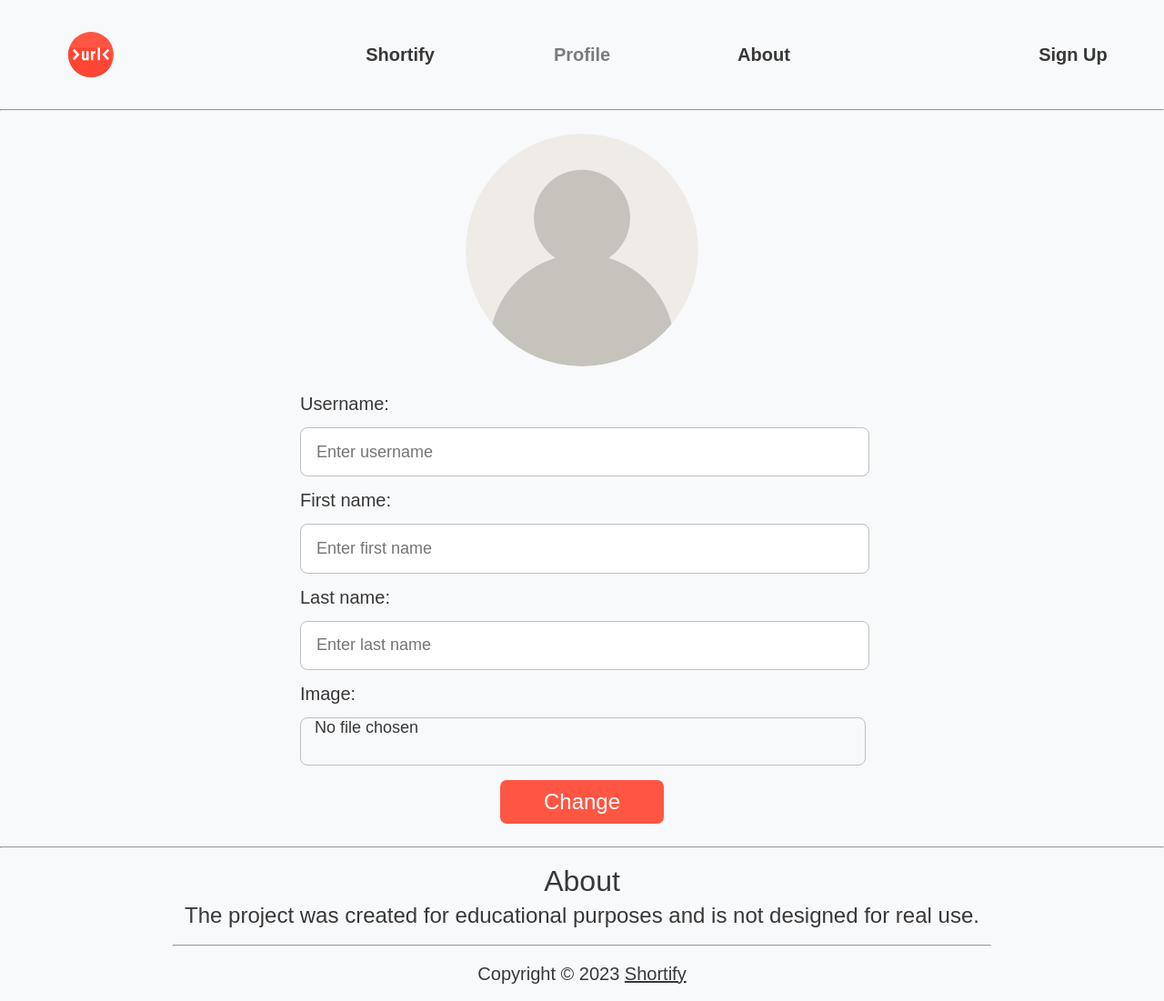
After one commit to FCTL3314/Shortify, a Flask app: template app/templates/users/profile.html in a window 1280 px wide. The commit adds this page. Shown: the whole page at 91% size. Run offline with Flask 3, Linux system fonts and the light colour scheme; the template is opened without the code that fills it: values that come from a table or form of the project are taken from there, others are empty.

Commit message:
Added a profile for users, the ability to change user data, upload profile images. Some logic is moved to the model.

```diff
--- a/app/__init__.py
+++ b/app/__init__.py
@@ -1,6 +1,6 @@
-from flask import Flask
+from flask import Flask, send_from_directory
 
-from app.extensions import bcrypt, db, login_manager
+from app.extensions import bcrypt, db, login_manager, migrate
 from app.main.controllers import bp as main_bp
 from app.users.controllers import bp as users_bp
 from config import Config
@@ -11,10 +11,17 @@ def create_app(config_class=Config):
     app.config.from_object(config_class)
 
     db.init_app(app)
+    migrate.init_app(app, db, render_as_batch=True)
+
     bcrypt.init_app(app)
+
     login_manager.init_app(app)
 
     app.register_blueprint(main_bp)
     app.register_blueprint(users_bp, url_prefix='/users')
 
+    @app.route('/media/<filename>/')
+    def media(filename):
+        return send_from_directory(Config.UPLOAD_FOLDER, filename)
+
     return app
--- a/app/extensions.py
+++ b/app/extensions.py
@@ -1,8 +1,21 @@
 from flask_bcrypt import Bcrypt
 from flask_login import LoginManager
+from flask_migrate import Migrate
 from flask_sqlalchemy import SQLAlchemy
+from sqlalchemy import MetaData
 
-db = SQLAlchemy()
+naming_convention = {
+    "ix": 'ix_%(column_0_label)s',
+    "uq": "uq_%(table_name)s_%(column_0_name)s",
+    "ck": "ck_%(table_name)s_%(column_0_name)s",
+    "fk": "fk_%(table_name)s_%(column_0_name)s_%(referred_table_name)s",
+    "pk": "pk_%(table_name)s"
+}
+
+metadata = MetaData(naming_convention=naming_convention)
+
+db = SQLAlchemy(metadata=metadata)
+migrate = Migrate()
 
 bcrypt = Bcrypt()
 
--- a/app/main/models.py
+++ b/app/main/models.py
@@ -28,5 +28,9 @@ class Url(db.Model):
 
         return short_url
 
+    def increase_visits(self):
+        self.visits += 1
+        db.session.commit()
+
     def __repr__(self):
         return f'{self.short_url} | {self.visits}'
--- a/app/static/css/style.css
+++ b/app/static/css/style.css
@@ -21,10 +21,6 @@ body {
 
 .d-flex {
     display: flex;
-}
-
-.vh-100 {
-    min-height: 100vh;
 }
 
 .mr-auto {
@@ -92,7 +88,14 @@ body {
     color: var(--active-interactive);
 }
 
+.container {
+    margin: 0 auto 0 auto;
+    width: 1440px;
+    background-color: var(--bg-main);
+}
+
 .container-center {
+    min-height: 100vh;
     width: 100%;
     display: flex;
     align-items: center;
@@ -122,12 +125,20 @@ body {
     transition-duration: 0.05s;
 }
 
+.input::file-selector-button {
+    display: none;
+}
+
 .input:focus {
     outline: 0.15em solid var(--active);
 }
 
 .input--auth {
     margin: 10px 0 0;
+}
+
+.input--profile {
+    margin: 16px 0 0;
 }
 
 .btn:hover,
@@ -166,6 +177,10 @@ body {
     transition-duration: 0.1s;
 }
 
+.header__item--disabled {
+    opacity: 0.65;
+}
+
 .header__text {
     text-align: center;
     line-height: 30px;
@@ -178,12 +193,12 @@ body {
     transition-duration: 0.1s;
 }
 
+.header__link:hover {
+    font-size: 22px;
+}
+
 .header__logout:hover {
     color: var(--danger);
-}
-
-.header__link:hover {
-    font-size: 22px;
 }
 
 .header__link:hover .header-item::after,
@@ -194,7 +209,7 @@ body {
 .shortener {
     display: flex;
     justify-content: center;
-    margin: 45px 0 0;
+    padding: 45px 0 0;
 }
 
 .shortener-wrp {
@@ -223,7 +238,7 @@ body {
 .about {
     display: flex;
     justify-content: center;
-    margin: 80px 0 0;
+    margin: 45px 0 0;
 }
 
 .about-wrp {
@@ -244,7 +259,7 @@ body {
 .cards {
     display: flex;
     justify-content: center;
-    margin: 60px 0;
+    padding: 60px 0;
 }
 
 .cards-wrp {
@@ -318,6 +333,40 @@ body {
 
 .footer__link {
     color: inherit;
+}
+
+.profile-wrp {
+    max-width: 800px;
+    text-align: center;
+    margin: 25px auto;
+}
+
+.profile-form-wrp {
+    text-align: start;
+    display: flex;
+    justify-content: center;
+}
+
+.profile-img {
+    object-fit: cover;
+    border-radius: 50%;
+}
+
+.profile-form {
+    width: 620px;
+}
+
+.profile__username {
+    font-size: 40px;
+    font-weight: 700;
+    margin: 12px 0 0 0;
+}
+
+.btn--profile {
+    color: #FFF;
+    font-size: 24px;
+    width: 7.5em;
+    height: 2em;
 }
 
 .form-wrp {
--- a/app/templates/base.html
+++ b/app/templates/base.html
@@ -15,18 +15,28 @@
   <ul class="d-flex">
     <li>
       <a class="header__link" href="{{ url_for('main.index') }}">
-        <div class="header-item header-item--active">
+        <div class="header-item {% if request.endpoint == 'main.index' %} header-item--active {% endif %}">
           <span class="header__text">Shortify</span>
         </div>
       </a>
     </li>
-    <li>
-      <a class="header__link" href="#">
-        <div class="header-item">
-          <span class="header__text">Profile</span>
-        </div>
-      </a>
-    </li>
+    {% if user.is_authenticated %}
+      <li>
+        <a class="header__link" href="{{ url_for('users.profile', slug=user.slug) }}">
+          <div class="header-item {% if request.endpoint == 'users.profile' %} header-item--active {% endif %}">
+            <span class="header__text">Profile</span>
+          </div>
+        </a>
+      </li>
+    {% else %}
+      <li>
+        <a class="header__link">
+          <div class="header-item header__item--disabled">
+            <span class="header__text">Profile</span>
+          </div>
+        </a>
+      </li>
+    {% endif %}
     <li>
       <a class="header__link" href="#footer">
         <div class="header-item">
--- a/app/templates/users/base.html
+++ b/app/templates/users/base.html
@@ -8,7 +8,7 @@
   <title>{% block title %} Shortify {% endblock %}</title>
 </head>
 <body>
-<div class="container-center bg-secondary vh-100">
+<div class="container-center bg-secondary">
   <div class="form-wrp">
     {% block form %} {% endblock %}
   </div>
--- /dev/null
+++ b/app/templates/users/profile.html
@@ -0,0 +1,70 @@
+{% extends 'base.html' %}
+
+
+{% block content %}
+    <div class="profile-wrp">
+      {% if user.image %}
+        <img class="profile-img" src="{{ url_for('media', filename=user.image) }}" alt="user_image" height="256"
+             width="256">
+      {% else %}
+        <img class="profile-img" src="{{ url_for('static', filename='img/default_user_image.png') }}" alt="user_image"
+             height="256"
+             width="256">
+      {% endif %}
+      <h3 class="profile__username">{{ user.username }}</h3>
+      {% if get_flashed_messages() %}
+        <div class="flash flash--active">
+          {% for message in get_flashed_messages() %}
+            <div class="flash-content">
+              <p class="flash__text">{{ message }}</p>
+            </div>
+          {% endfor %}
+        </div>
+      {% elif form.errors %}
+        <div class="flash flash--active">
+          <div class="flash-content">
+            {% for field, errors in form.errors.items() %}
+              {% for error in errors %}
+                <p class="flash__text"><span class="flash__bold">{{ field|capitalize }}: </span>{{ error }}</p>
+              {% endfor %}
+            {% endfor %}
+          </div>
+        </div>
+      {% endif %}
+      <div class="profile-form-wrp">
+        <form class="profile-form" action="{{ url_for('users.profile', slug=user.slug) }}" method="post"
+              enctype="multipart/form-data">
+
+          {{ form.hidden_tag() }}
+
+          <div class="input-group">
+            <label for="{{ form.username.id }}">Username:</label>
+            {{ form.username(value=user.username) }}
+          </div>
+          <div class="input-group">
+            <label for="{{ form.first_name.id }}">First name:</label>
+            {% if user.first_name %}
+              {{ form.first_name(value=user.first_name) }}
+            {% else %}
+              {{ form.first_name }}
+            {% endif %}
+          </div>
+          <div class="input-group">
+            <label for="{{ form.last_name.id }}">Last name:</label>
+            {% if user.last_name %}
+              {{ form.last_name(value=user.last_name) }}
+            {% else %}
+              {{ form.last_name }}
+            {% endif %}
+          </div>
+          <div class="input-group">
+            <label for="{{ form.image.id }}">Image:</label>
+            {{ form.image }}
+          </div>
+          <div class="form-submit-wrp">
+            {{ form.submit }}
+          </div>
+        </form>
+      </div>
+    </div>
+{% endblock %}
--- a/app/users/forms.py
+++ b/app/users/forms.py
@@ -1,6 +1,7 @@
+from flask_login import current_user
 from flask_wtf import FlaskForm
-from wtforms import (BooleanField, EmailField, PasswordField, StringField,
-                     SubmitField)
+from wtforms import (BooleanField, EmailField, FileField, PasswordField,
+                     StringField, SubmitField)
 from wtforms.validators import (Email, EqualTo, InputRequired, Length,
                                 ValidationError)
 
@@ -79,3 +80,46 @@ class LoginForm(FlaskForm):
         render_kw={'class': 'form__checkbox'}
     )
     submit = SubmitField('Log In', render_kw={'class': 'btn btn--form'})
+
+
+class ProfileForm(FlaskForm):
+    username = StringField(
+        'username',
+        validators=[Length(min=4, max=32)],
+        render_kw={
+            'class': 'input input--profile',
+            'placeholder': 'Enter username',
+        },
+    )
+
+    first_name = StringField(
+        'first_name',
+        validators=[Length(max=64)],
+        render_kw={
+            'class': 'input input--profile',
+            'placeholder': 'Enter first name',
+        },
+    )
+
+    last_name = StringField(
+        'last_name',
+        validators=[Length(max=64)],
+        render_kw={
+            'class': 'input input--profile',
+            'placeholder': 'Enter last name',
+        },
+    )
+
+    image = FileField(
+        'image',
+        render_kw={
+            'class': 'input input--profile',
+        },
+    )
+
+    submit = SubmitField('Change', render_kw={'class': 'btn btn--profile'})
+
+    def validate_username(self, username):
+        user = User.query.filter_by(username=username.data).first()
+        if user and user != current_user:
+            raise ValidationError('A user with this username already exists.')
--- a/requirements.txt
+++ b/requirements.txt
@@ -1,5 +1,6 @@
 Flask==2.3.1
 SQLAlchemy==2.0.11
+Flask-Migrate==4.0.4
 Flask-SQLAlchemy==3.0.3
 Flask-WTF==1.1.1
 Flask-Login==0.6.2
@@ -7,3 +8,5 @@ Flask-Bcrypt==1.0.1
 WTForms==3.0.1
 email_validator==2.0.0.post2
 python-dotenv==1.0.0
+python-slugify==8.0.1
+Werkzeug==2.3.1
```
Also changed, not shown: app/main/controllers.py (+3 -6 lines), app/users/controllers.py (+37 -6 lines), app/users/models.py (+33 -0 lines), config.py (+9 -0 lines), app/static/img/default_user_image.png (added).
